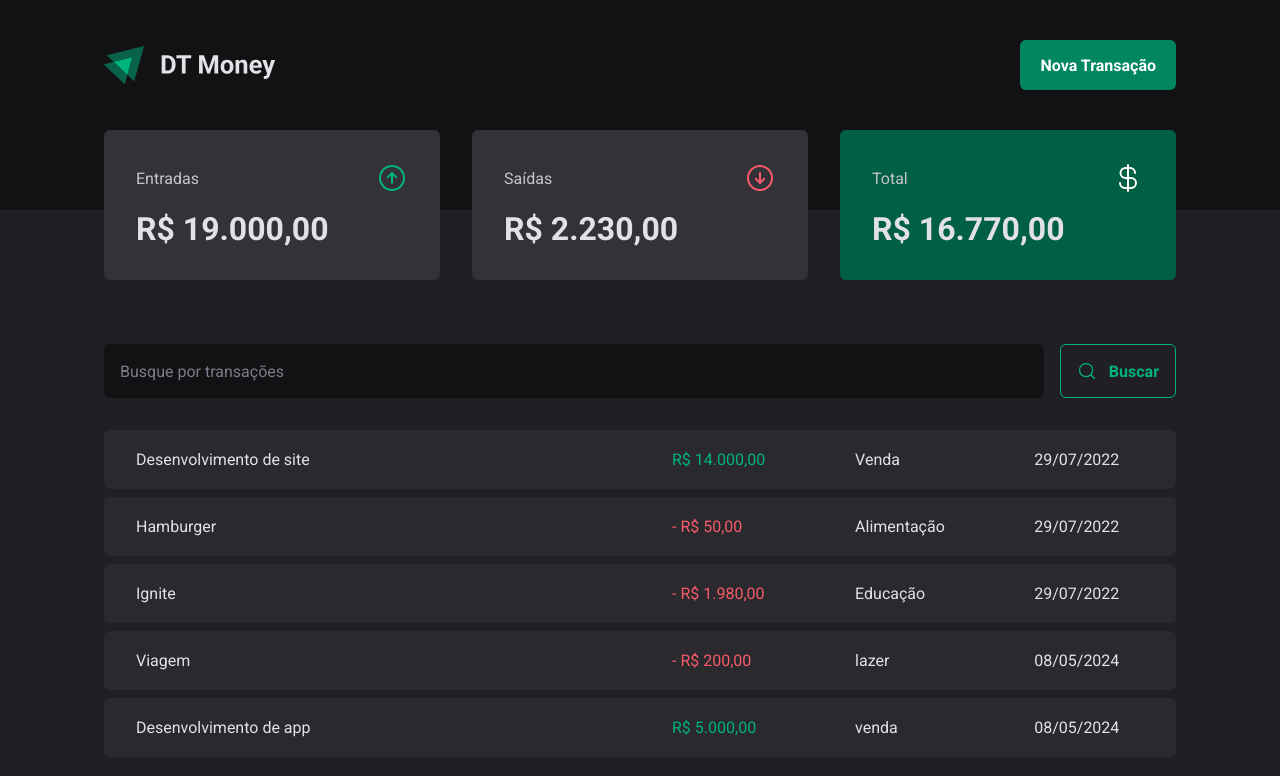
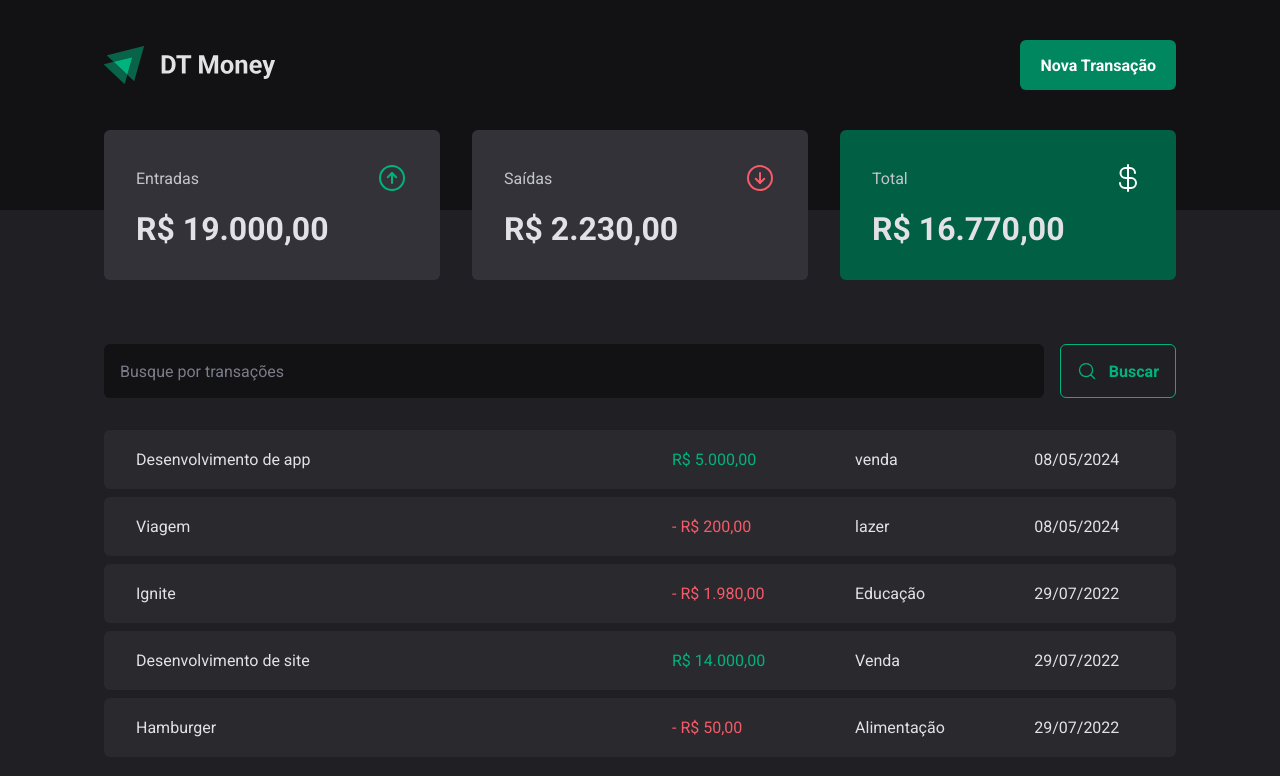
Before and after one commit to gabrielbeli/dt-money, a React (Vite) app: page / in a window 1280 px wide. Shown: the top 776 px of the page. Built offline with nearby package versions, Linux system fonts and the light colour scheme; data requests are answered from the project's data file.

Commit message:
ataualização

```diff
--- a/src/components/NewTransactionModal/index.tsx
+++ b/src/components/NewTransactionModal/index.tsx
@@ -5,6 +5,8 @@
 import { CloseButton, Content, Overlay, TransactionType, TransactionTypeButton } from './styles';
 import { Controller, useForm } from 'react-hook-form';
 import { zodResolver } from '@hookform/resolvers/zod';
+import { useContext } from 'react';
+import { TransactionsContext } from '../../contexts/TransactionsContext';
 
 const newTransactionFormSchema = z.object({
   description: z.string(),
@@ -16,11 +18,14 @@
 type NewTransactionFormInputs = z.infer<typeof newTransactionFormSchema>;
 
 export function NewTransactionModal() {
+  const { createTransaction } = useContext(TransactionsContext)
+
   const {
     control,
     register,
     handleSubmit,
-    formState: { isSubmitting }
+    formState: { isSubmitting },
+    reset,
    } = useForm<NewTransactionFormInputs>({
     resolver: zodResolver(newTransactionFormSchema),
     defaultValues: {
@@ -29,9 +34,16 @@
   })
 
   async function handleCreateNewTransaction(data: NewTransactionFormInputs) {
-    await new Promise(resolve => setTimeout(resolve, 2000));
+    const { description, price, category, type } = data;
 
-    console.log(data)
+    await createTransaction({
+      description,
+      price,
+      category,
+      type
+    })
+
+    reset();
   }
 
   return (
--- a/src/contexts/TransactionsContext.tsx
+++ b/src/contexts/TransactionsContext.tsx
@@ -10,14 +10,22 @@
   createdAt: string;
 }
 
+interface CreateTransactionInput {
+  description: string;
+  price: number;
+  category: string;
+  type: 'income' | 'outcome';
+}
 interface TransactionContextType {
   transactions: Transaction[];
   fetchTransactions: (query?: string) => Promise<void>;
+  createTransaction: (data: CreateTransactionInput) => Promise<void>;
 }
 
 interface TransactionsProviderProps {
   children: ReactNode;
 }
+
 
 export const TransactionsContext = createContext({} as TransactionContextType)
 
@@ -27,11 +35,27 @@
   async function fetchTransactions(query?: string) {
     const response = await api.get('/transactions', {
       params: {
+        _sort: 'createdAt',
+        _order: 'desc',
         q: query,
       }
     })
 
     setTransactions(response.data)
+  }
+
+  async function createTransaction(data: CreateTransactionInput) {
+    const { description, price, category, type } = data;
+
+    const response = await api.post('/transactions', {
+      description,
+      price,
+      category,
+      type,
+      createdAt: new Date(),
+    })
+
+    setTransactions(state => [response.data, ...state])
   }
 
   useEffect(() => {
@@ -41,6 +65,7 @@
     <TransactionsContext.Provider value={{
         transactions,
         fetchTransactions,
+        createTransaction
       }}
     >
       {children}
```
